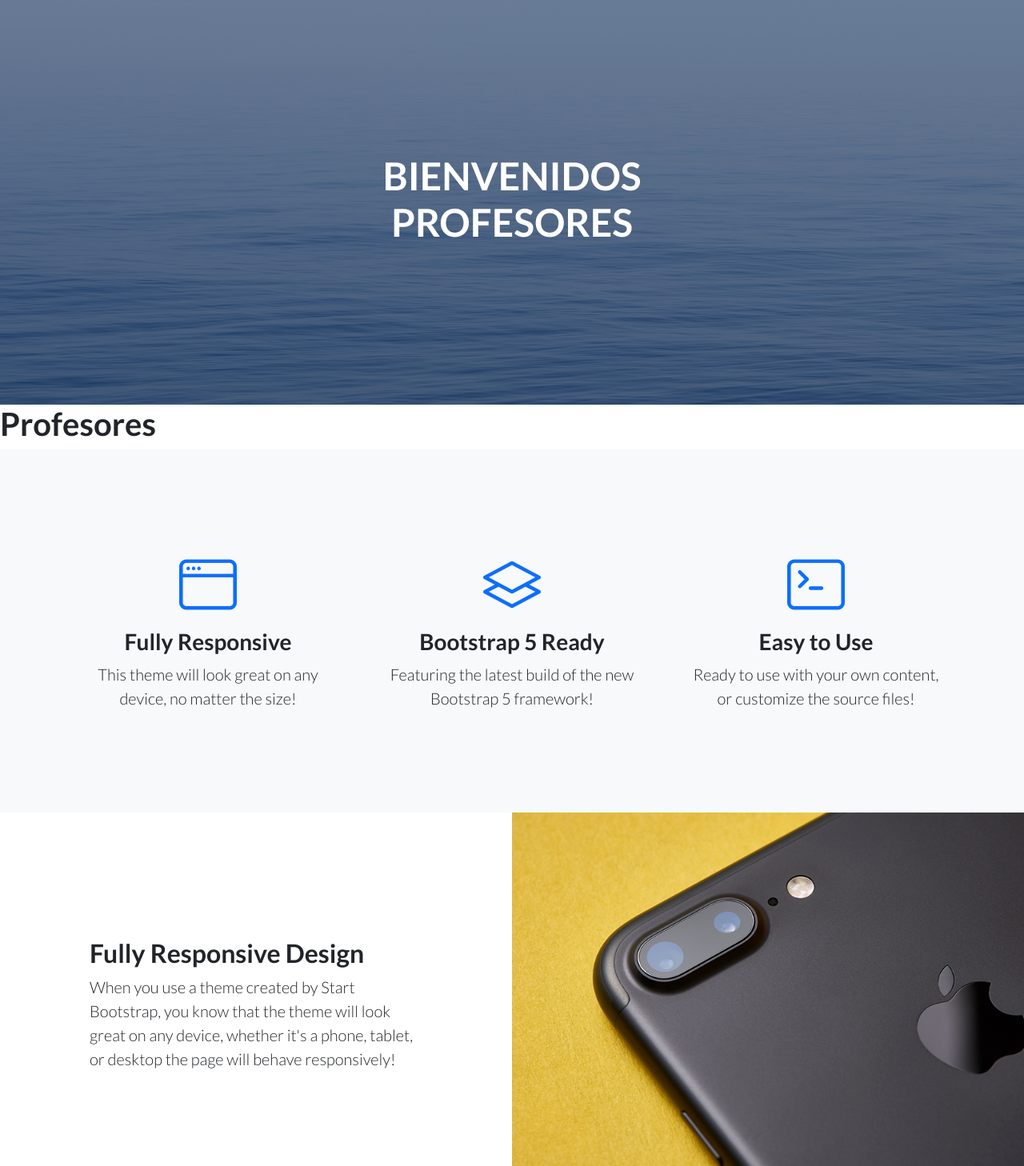
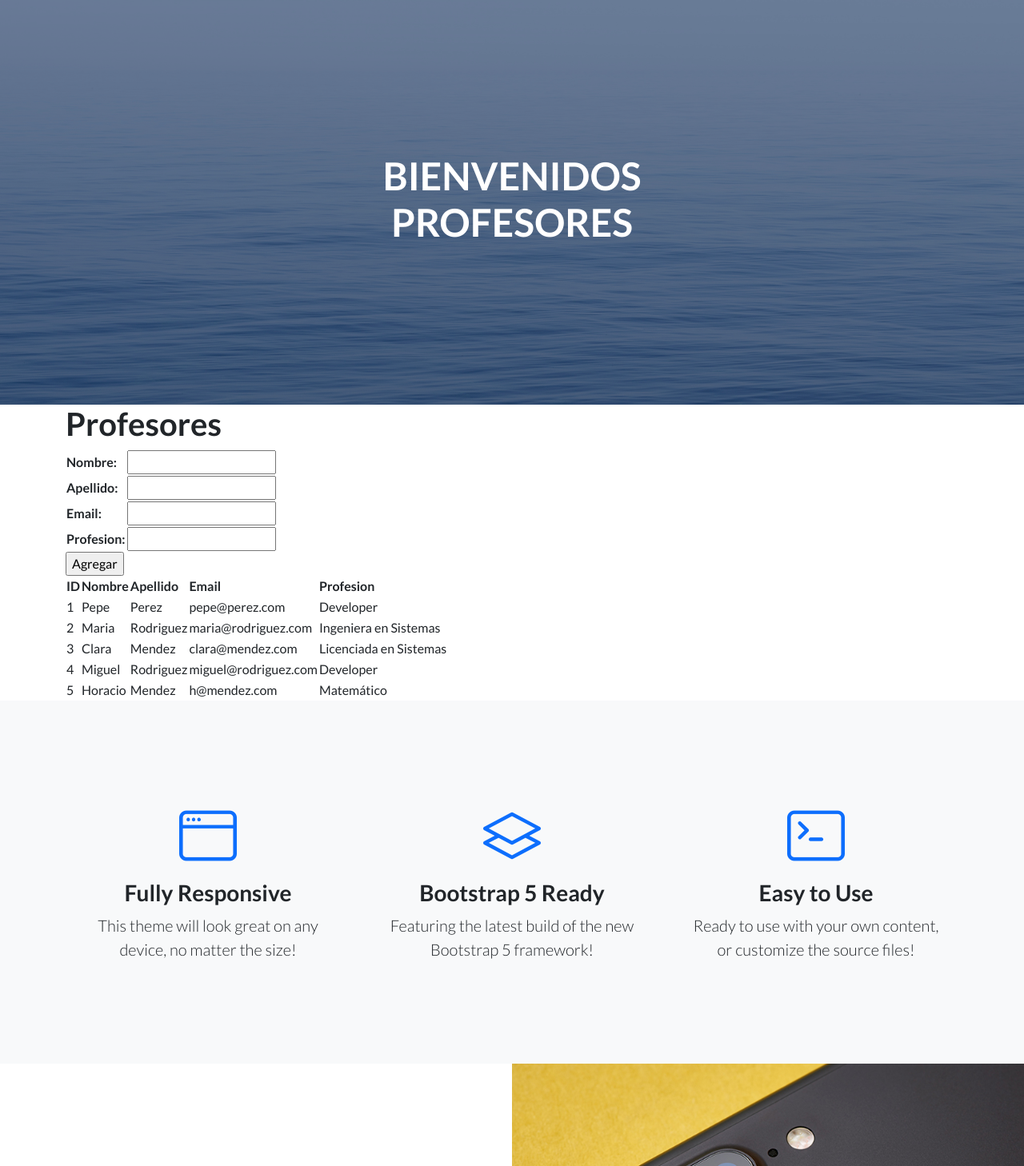
Before and after one commit to VirginiaBarrios/Tercera-pre-entrega, a Django app: page /AppCoder/profesores/ in a window 1280 px wide. Shown: the part 67-1525 px from the top of the page at 80% size. Run offline with Django 4.2, Linux system fonts and the light colour scheme; data comes from the database, SQL or seed files in the repository; both versions use the stored data as it was after the commit; some libraries are stand-ins or nearby versions.

Commit message:
sexto commit

```diff
--- /dev/null
+++ b/proyecto1/AppCoder/forms.py
@@ -0,0 +1,6 @@
+from django import forms
+class ProfesorForm (forms.Form):
+    nombre=forms.CharField(max_length=50)
+    apellido=forms.CharField(max_length=50)
+    email=forms.EmailField()
+    profesion=forms.CharField(max_length=50)
--- a/proyecto1/AppCoder/templates/AppCoder/padre.html
+++ b/proyecto1/AppCoder/templates/AppCoder/padre.html
@@ -41,8 +41,10 @@
                 </div>
             </div>
         </header>
+        <div class="container">
         {% block contenido_que_cambia %}
         {% endblock %}
+        </div>
         <section class="features-icons bg-light text-center">
             <div class="container">
                 <div class="row">
--- a/proyecto1/AppCoder/templates/AppCoder/profesores.html
+++ b/proyecto1/AppCoder/templates/AppCoder/profesores.html
@@ -8,11 +8,16 @@
 
 {% block contenido_que_cambia %}
 <h1>Profesores</h1>
-{% endblock %}
 
+<form action="" method="post">
+    {% csrf_token %}
+    <table>
+    {{ form.as_table }}
+    </table>
+    <input type="submit" value="Agregar">
+</form>
 <table>
     <thead>
-        <tbody>
         <tr>
             <th>ID</th>
             <th>Nombre</th>
@@ -20,7 +25,6 @@
             <th>Email</th>
             <th>Profesion</th>
         </tr>
-        </tbody>
     </thead>
     <tbody>
         {% for profesor in profesores %}
@@ -44,3 +48,5 @@
         {% endfor %}
     </tbody>
 </table>
+
+{% endblock %}
--- a/proyecto1/AppCoder/views.py
+++ b/proyecto1/AppCoder/views.py
@@ -1,5 +1,6 @@
 from django.shortcuts import render
 from .models import Curso, Profesor
+from .forms import ProfesorForm
 from django.http import HttpResponse
 
 # Create your views here.
@@ -31,9 +32,21 @@ def cursos(request):
 def estudiantes(request):
     return render(request, "AppCoder/Estudiantes.html")
 
-def profesores(request):
-    profesores = Profesor.objects.all()
-    context = {"profesores": profesores}
+def profesores(request):  #funcion para agregar profesor a el formulario
+    if request.method == "POST":
+        form = ProfesorForm(request.POST)
+        if form.is_valid():
+            profesor = Profesor()
+            profesor.nombre = form.cleaned_data['nombre']
+            profesor.apellido = form.cleaned_data['apellido']
+            profesor.email = form.cleaned_data['email']
+            profesor.profesion = form.cleaned_data['profesion']
+            profesor.save()
+            form = ProfesorForm()
+    else:
+        form = ProfesorForm
+    profesores = Profesor.objects.all() #llama todos la informacion contenida el objeto profesor y la muestra
+    context = {"profesores": profesores, "form": form}
     return render(request, "AppCoder/Profesores.html", context)
 
 def entregables(request):
```
Also changed, not shown: proyecto1/db.sqlite3. Lines whose indentation alone changed are shown as unchanged.
